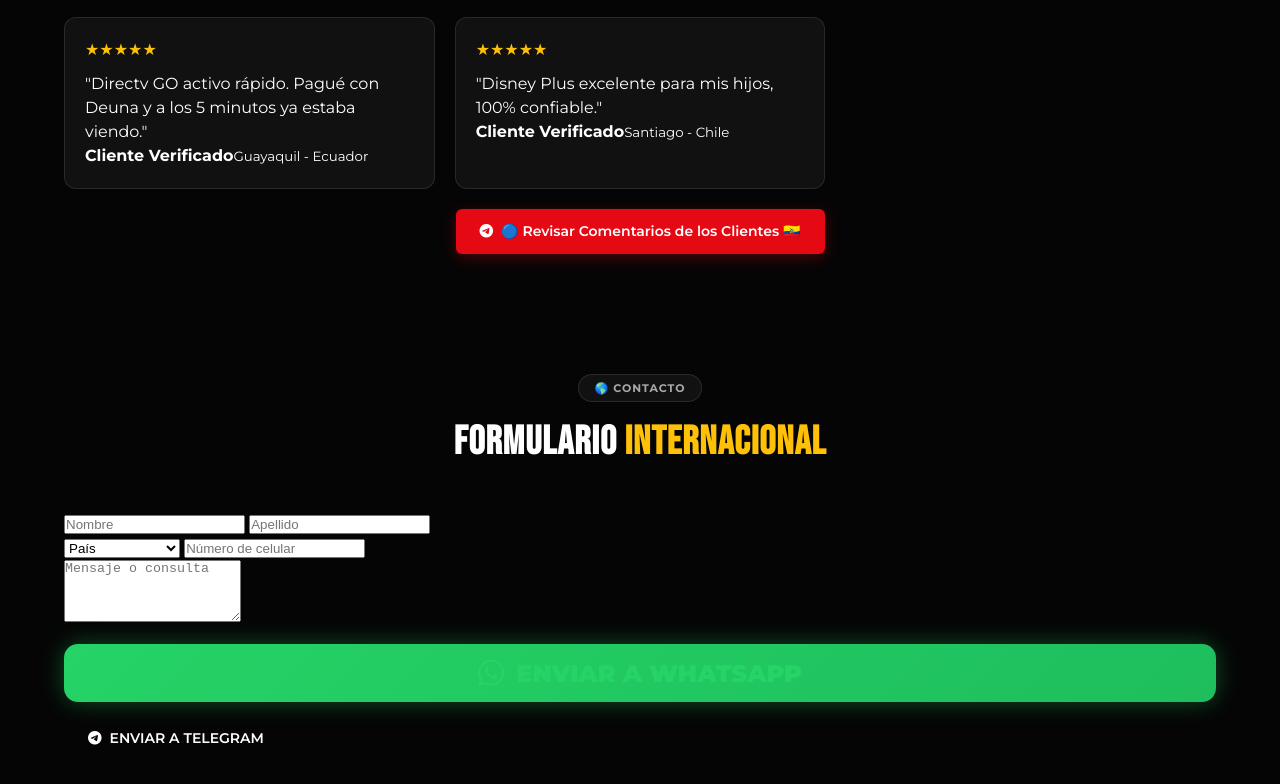
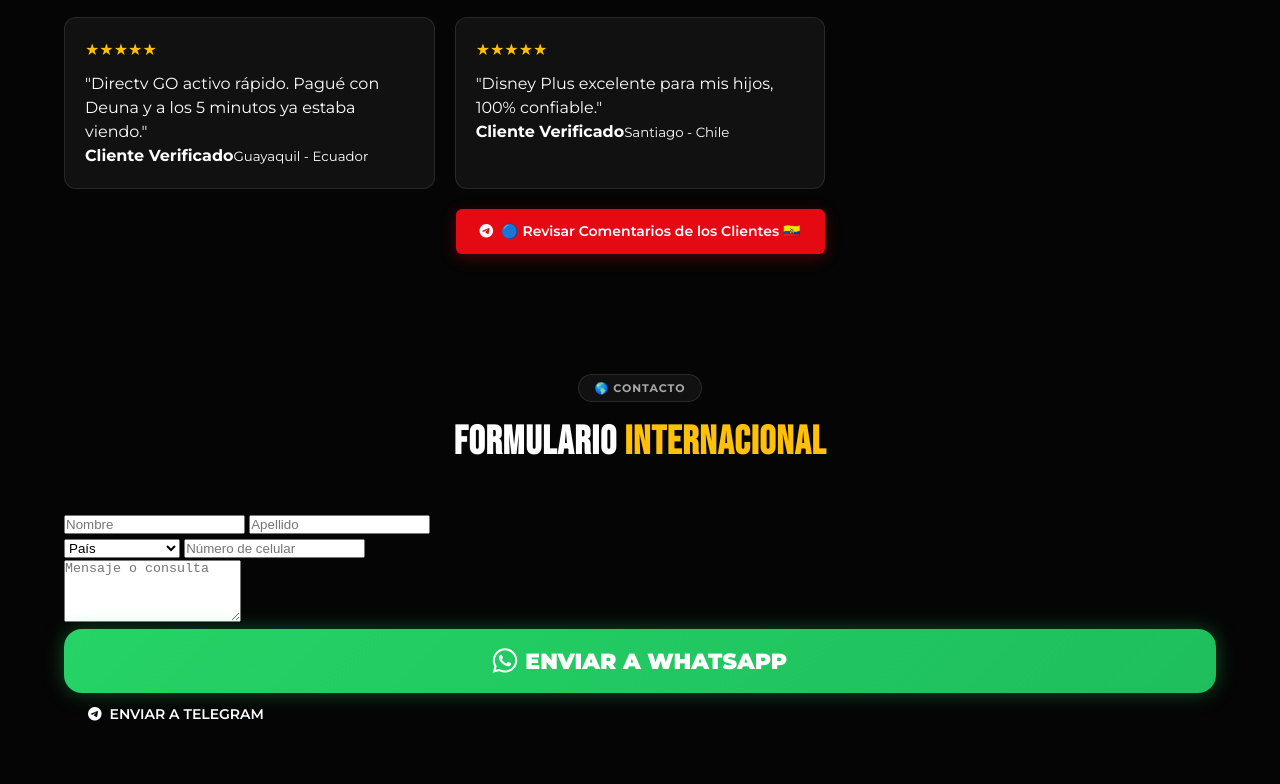
Before and after one commit to clicktvdigital/Click-Tv-Mundial-2026, a plain HTML site: page index.html in a window 1280 px wide. Shown: the part 11210-11994 px from the top of the page. Drawn offline with Linux system fonts and the light colour scheme; no server answers; a script that the page names is missing.

Commit message:
Add files via upload

```diff
--- a/style.css
+++ b/style.css
@@ -202,35 +202,22 @@
 .btn-gold:hover { background: var(--gold-dark); transform: translateY(-2px); }
 
 .btn-whatsapp{
-    display:flex;
-    justify-content:center;
-    align-items:center;
-    gap:12px;
-
     width:100%;
-
-    background:linear-gradient(135deg,#25D366,#1ebe5d);
-
-    color:#25D366;
-
-    padding:14px;
-    border-radius:14px;
-
-    font-size:24px;
+    background:linear-gradient(135deg,#25D366,#1EBE5D);
+    color:#FFFFFF !important;
+    font-size:22px;
     font-weight:800;
-
-    margin:15px 0;
-
-    box-shadow:0 0 25px rgba(37,211,102,.35);
-
-    transition:.3s;
+    padding:18px;
+    border-radius:18px;
+    border:none;
+    text-align:center;
+    box-shadow:0 0 20px rgba(37,211,102,.35);
 }
 
 .btn-whatsapp i{
-    color:#25D366;
-    font-size:30px;
+    color:#FFFFFF !important;
+    font-size:28px;
 }
-
 .btn-whatsapp:hover{
     transform:translateY(-2px);
 }
```
